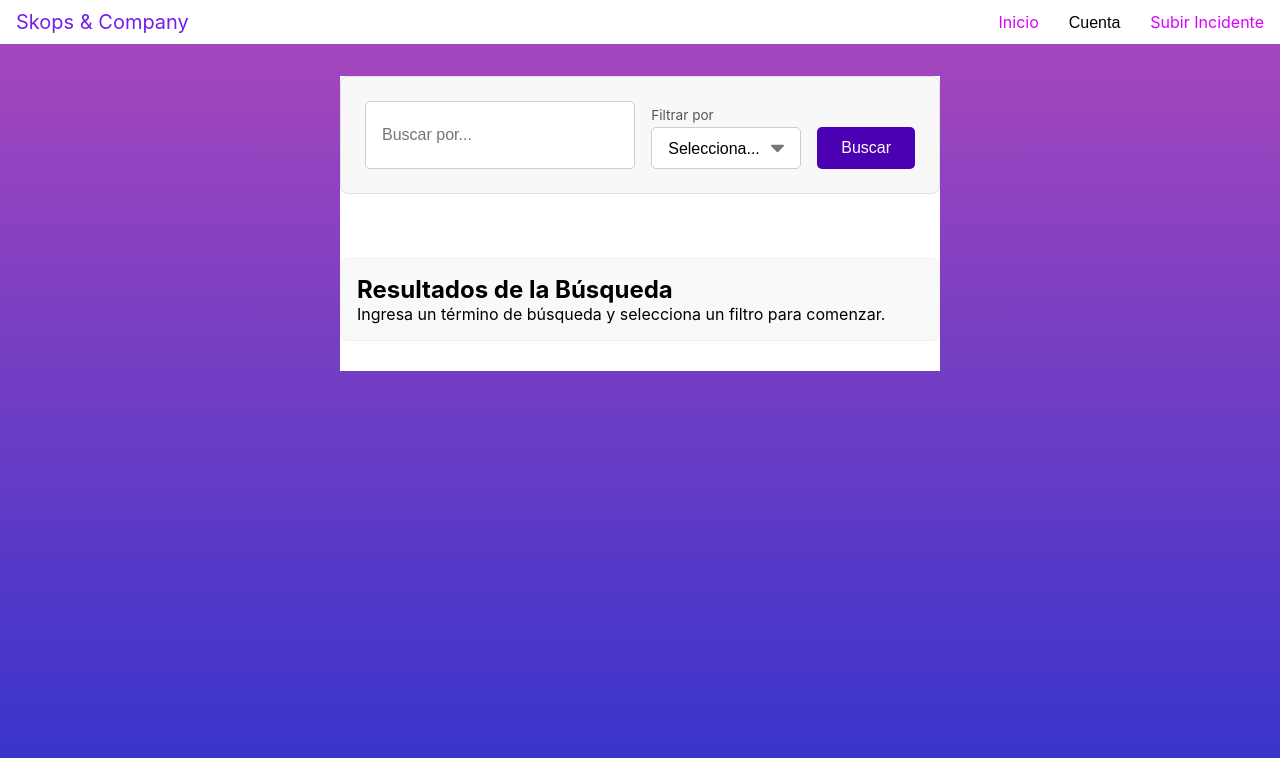
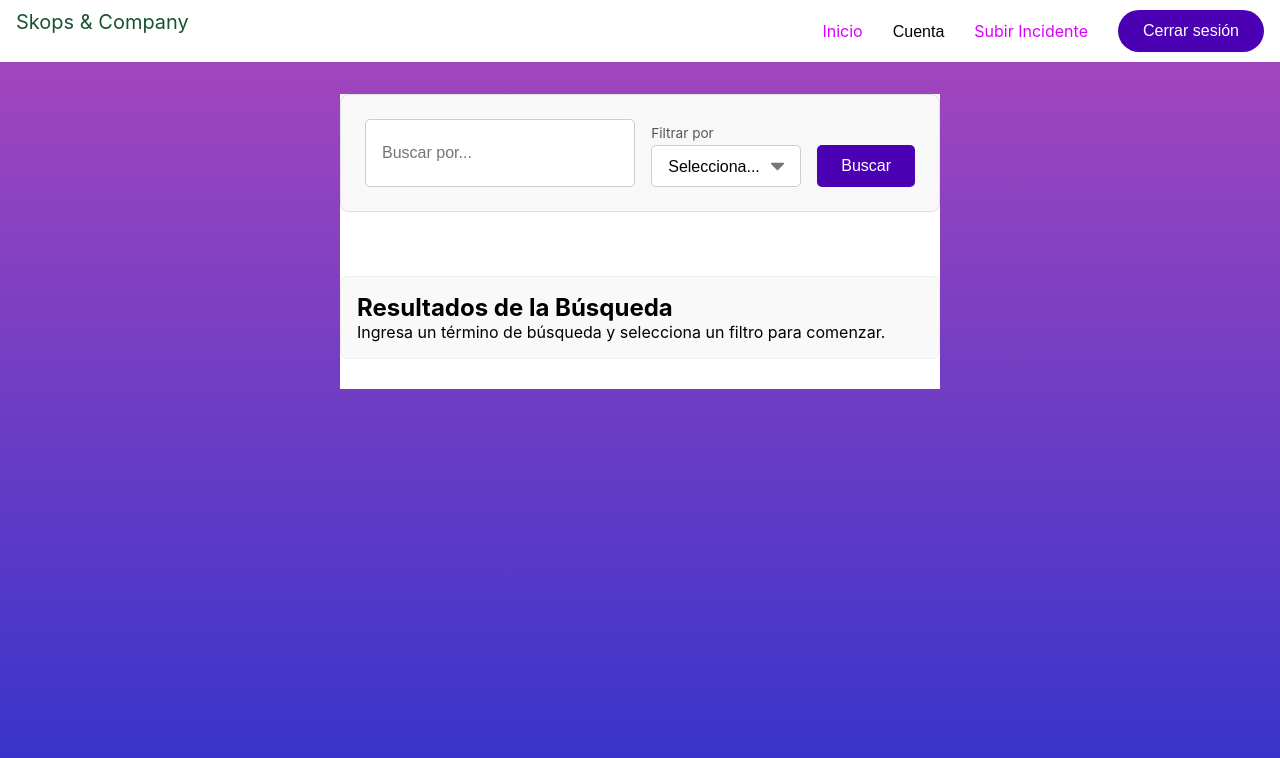
Before and after one commit to ingenieria-software-7009-2025-2/skops-frontend, a React (Create React App) app: page / in a window 1280 px wide. Shown: the top 758 px of the page. Built offline with nearby package versions, Linux system fonts and the light colour scheme; sample sign-in values are in the browser's storage.

Commit message:
[Feature/InR&B-Corrección de revisión]
Se corrigieron las observaciones de la revisión de la ver. 1.0.0

```diff
--- a/src/componentes/NavBar/NavBar.css
+++ b/src/componentes/NavBar/NavBar.css
@@ -13,7 +13,7 @@
 }
 
 .logo {
-    color: #741eec;
+    color: #185335;
     font-size: 20px;
 }
 
@@ -79,3 +79,14 @@
     cursor: pointer;
     font-size: 16px;
 }
+
+.logout-button {
+  background: #4c00b4;
+  color: white;
+  border: none;
+  padding: 12px 25px;
+  border-radius: 25px;
+  font-size: 16px;
+  cursor: pointer;
+  transition: background 0.3s;
+}
--- a/src/componentes/NavBar/NavBar.jsx
+++ b/src/componentes/NavBar/NavBar.jsx
@@ -1,10 +1,22 @@
 import React, { useState } from 'react';
-import { Link} from 'react-router-dom';
+import { Link } from 'react-router-dom';
+import api from '../../api';
 import './NavBar.css';
 
 function NavBar() {
   const [isDropdownOpen, setIsDropdownOpen] = useState(false);
 
+  const handleLogout = async () => {
+    try {
+      await api.post('/v1/users/logout');
+    } catch (error) {
+      console.error('Error al cerrar sesión:', error);
+    } finally {
+      localStorage.removeItem('token');
+      // Redirigir a la página de registro/login
+      window.location.href = 'http://localhost:3000/';
+    }
+  };
 
   return (
     <div className="navbar">
@@ -16,22 +28,24 @@ function NavBar() {
           <button
             className="dropbtn"
             onClick={() => setIsDropdownOpen(!isDropdownOpen)}
+            aria-haspopup="true"
+            aria-expanded={isDropdownOpen}
           >
             Cuenta
           </button>
-                    <div
-                        className={`dropdown-content ${isDropdownOpen ? 'show' : ''}`}
-                    >
-                        <Link to="/cuenta" className="dropdown-item">
-                            Mi cuenta
-                        </Link>
-                        <Link to="/actualizar-datos" className="dropdown-item">
-                            Actualizar Datos
-                        </Link>
+          <div className={`dropdown-content ${isDropdownOpen ? 'show' : ''}`}>
+            <Link to="/cuenta" className="dropdown-item">Mi cuenta</Link>
+            <Link to="/actualizar-datos" className="dropdown-item">Actualizar Datos</Link>
           </div>
         </li>
 
-                <li><Link to="/ayuda">Subir Incidente</Link></li>
+        <li><Link to="/registrar_incidente">Subir Incidente</Link></li>
+
+        <li>
+          <button className="logout-button" onClick={handleLogout}>
+            Cerrar sesión
+          </button>
+        </li>
       </ul>
     </div>
   );
```
Lines whose indentation alone changed are shown as unchanged.
